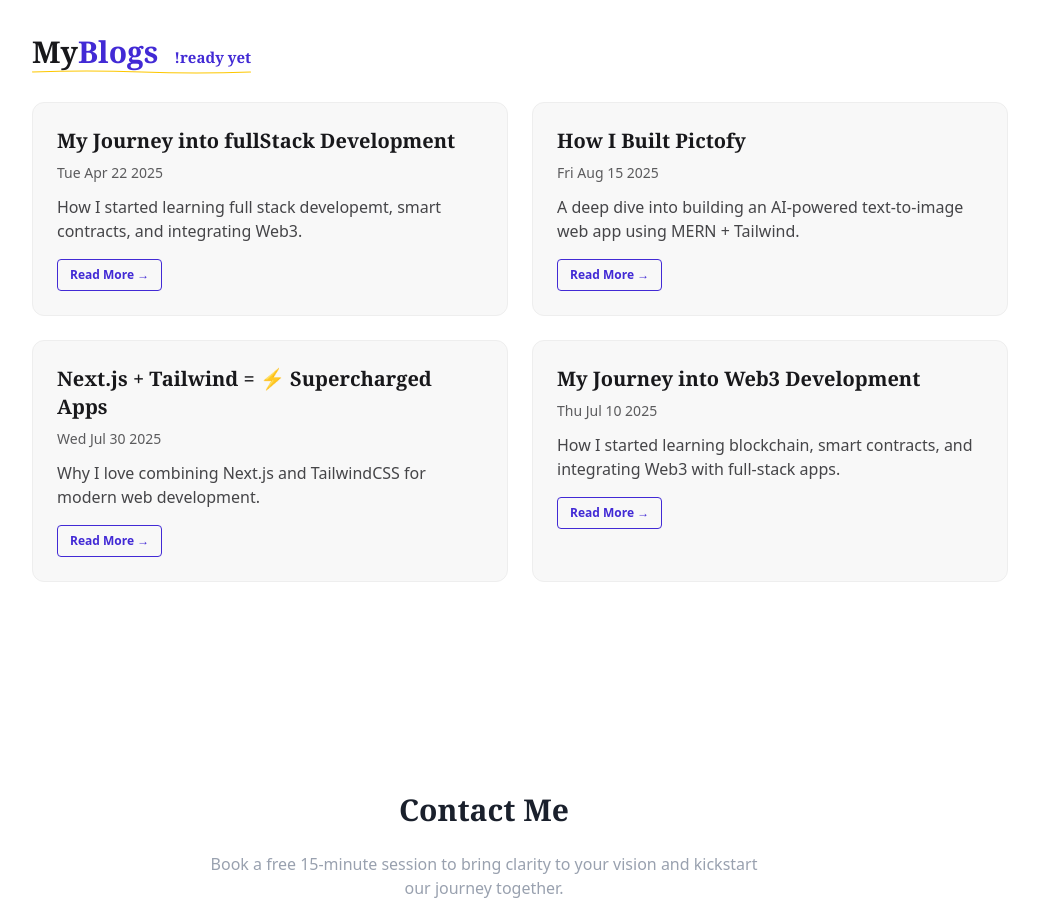
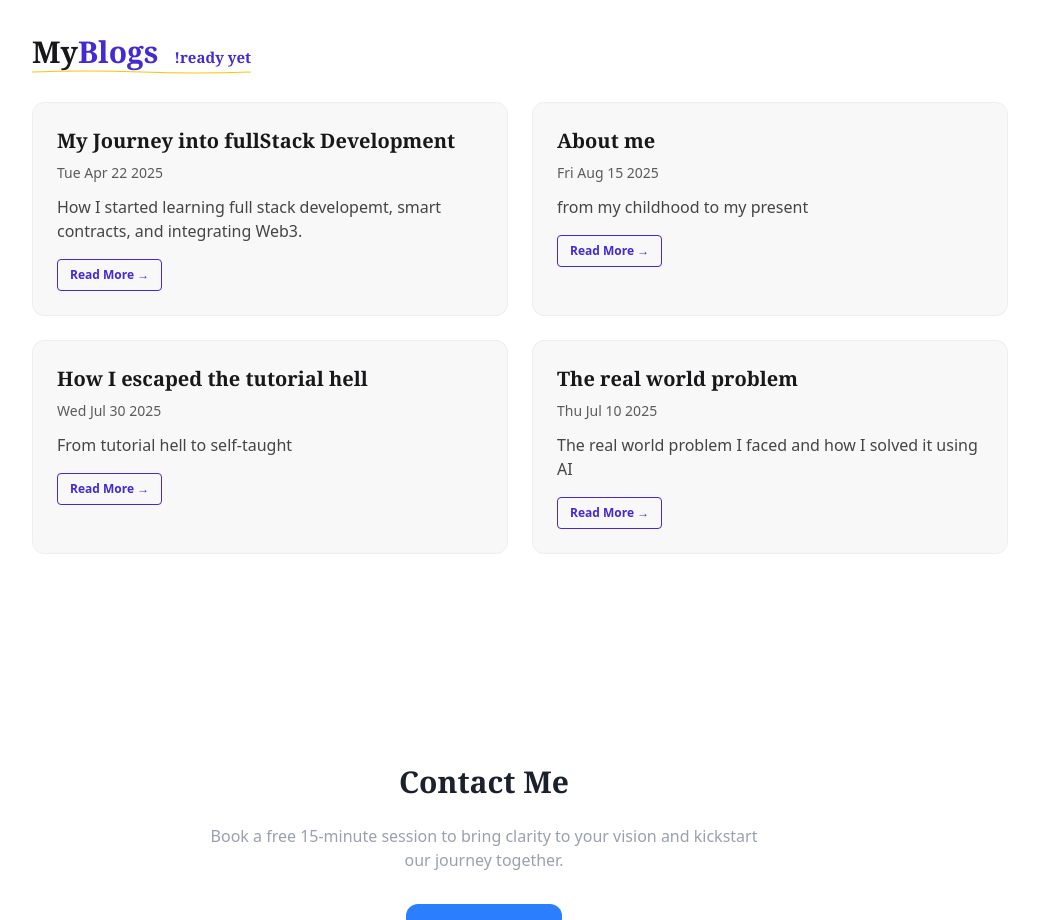
Before and after one commit to rajscriptsGH/Portfolio, a Next.js app: page / in a window 1280 px wide. Shown: the part 2340-3260 px from the top of the page, without its empty margins (156-1195 px from the left). Built offline with nearby package versions, Linux system fonts and the light colour scheme; a web font is replaced by a local one.

Commit message:
blogs updated

```diff
--- a/src/components/Blogs.tsx
+++ b/src/components/Blogs.tsx
@@ -17,25 +17,25 @@ const blogs: Blog[] = [
         link: "/blogs/web2-journey",
     },
     {
-        title: "How I Built Pictofy",
+        title: "About me",
         description:
-            "A deep dive into building an AI-powered text-to-image web app using MERN + Tailwind.",
+            "from my childhood to my present",
         date: "2025-08-15",
-        link: "/blogs/pictofy",
+        link: "/blogs/about-me",
     },
     {
-        title: "Next.js + Tailwind = ⚡ Supercharged Apps",
+        title: "How I escaped the tutorial hell",
         description:
-            "Why I love combining Next.js and TailwindCSS for modern web development.",
+            "From tutorial hell to self-taught",
         date: "2025-07-30",
-        link: "/blogs/next-tailwind",
+        link: "/blogs/tutorial-hell",
     },
     {
-        title: "My Journey into Web3 Development",
+        title: "The real world problem",
         description:
-            "How I started learning blockchain, smart contracts, and integrating Web3 with full-stack apps.",
+            "The real world problem I faced and how I solved it using AI",
         date: "2025-07-10",
-        link: "/blogs/web3-journey",
+        link: "/blogs/real-world-problem",
     },
 ]
 
```
